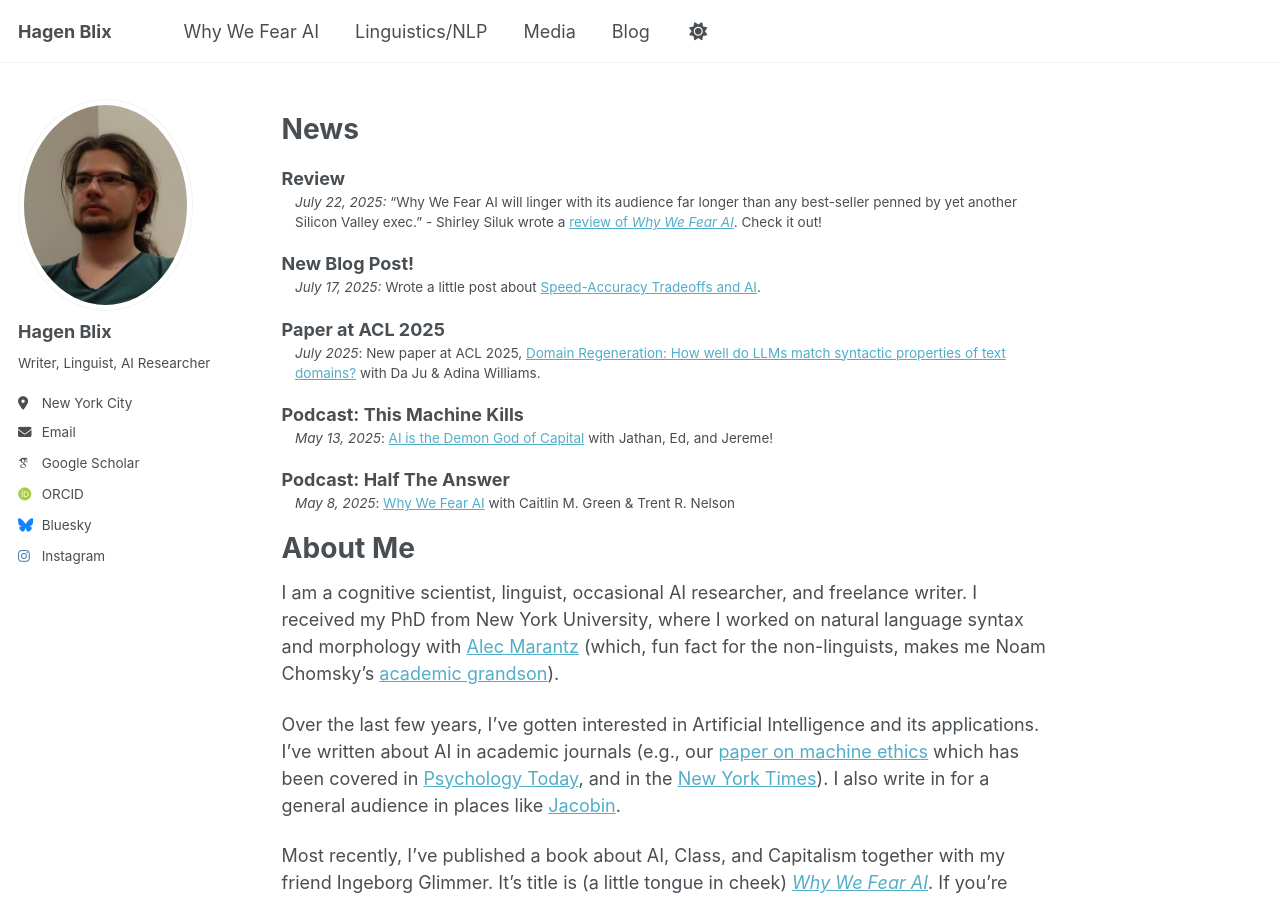
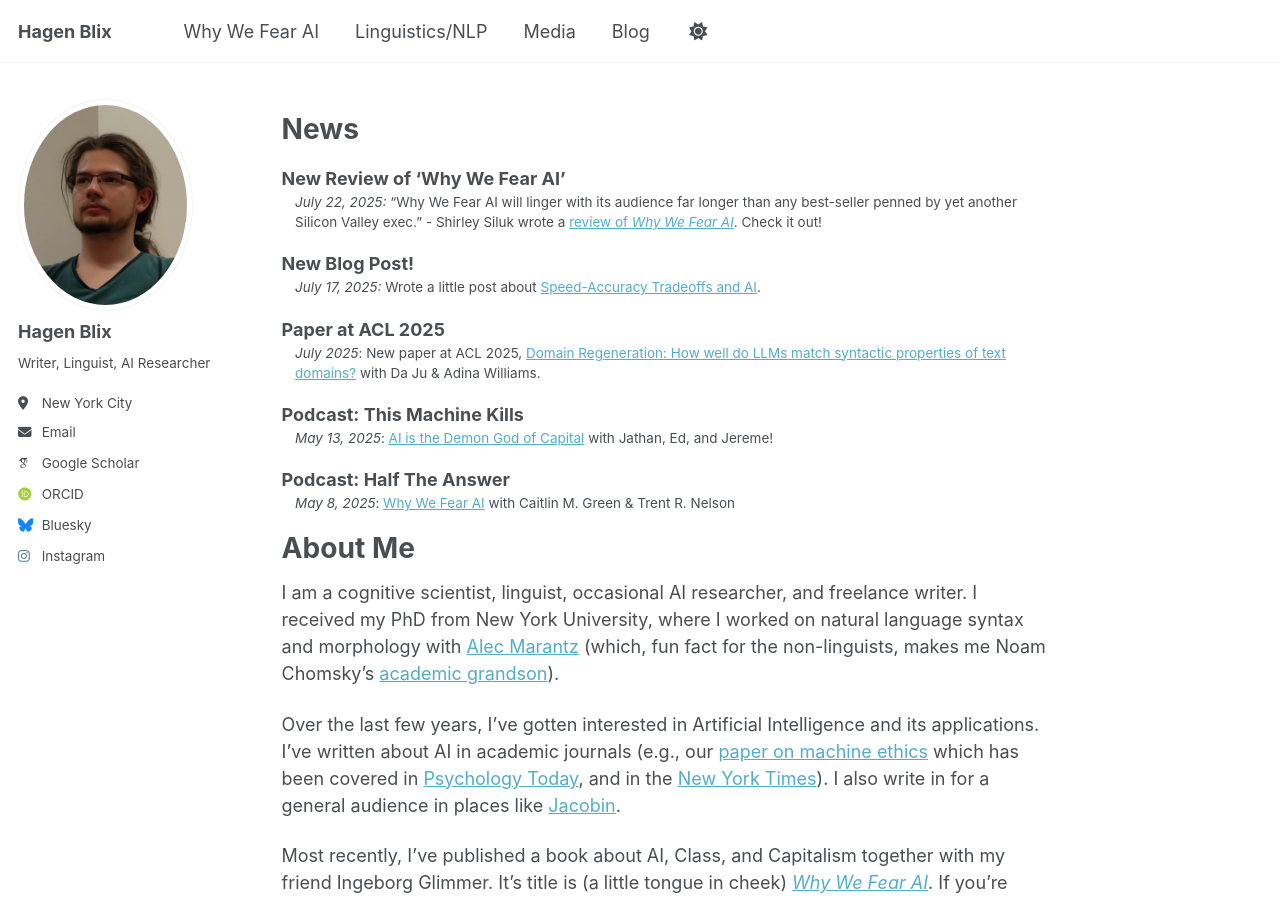
Before and after one commit to hagenblix/hagenblix.github.io, a Jekyll site: the page built from _pages/about.md, in a window 1280 px wide and 900 px high. Built offline with Jekyll 4.4.1, drawn with Linux system fonts in a browser that asks for light colours; some web fonts are replaced; a script that is not in the unit is left out.

Commit message:
Update about.md

```diff
--- a/_pages/about.md
+++ b/_pages/about.md
@@ -10,7 +10,7 @@ redirect_from:
 
 News
 ===========
-Review
+New Review of 'Why We Fear AI'
 :	*July 22, 2025:* "Why We Fear AI will linger with its audience far longer than any best-seller penned by yet another Silicon Valley exec." - Shirley Siluk wrote a [review of *Why We Fear AI*](https://shirleymsiluk.wordpress.com/2025/07/21/why-we-fear-ai-book-review/). Check it out!
 
 New Blog Post!
```
